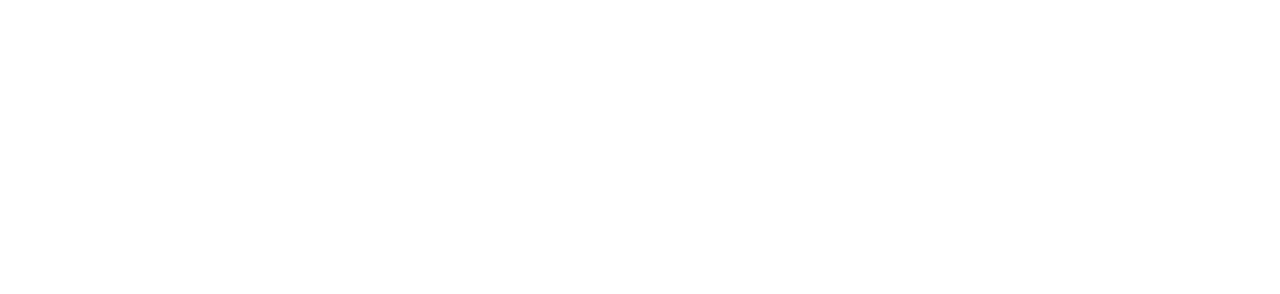
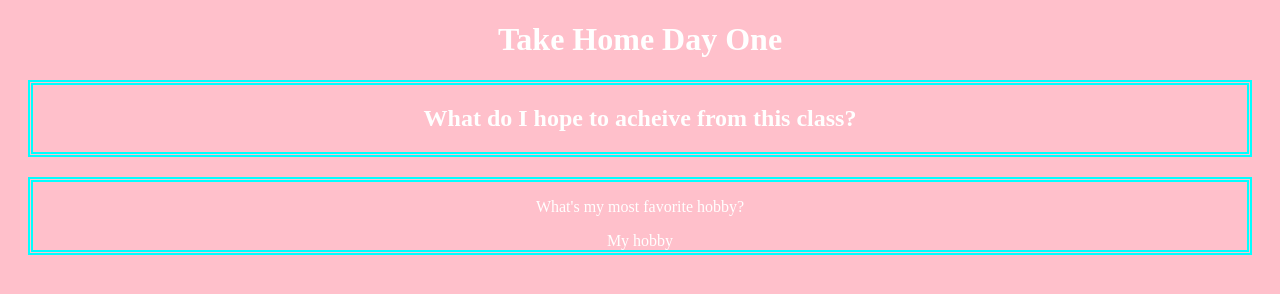
Before and after one commit to ngocaovien/js1, a plain HTML site: page index.html in a window 1280 px wide. Drawn offline with Linux system fonts and the light colour scheme.

Commit message:
finished take home

```diff
--- a/css/styles.css
+++ b/css/styles.css
@@ -0,0 +1,15 @@
+body {
+  background-color: pink;
+}
+.box{
+  border: double #0ff 5px;
+}
+.whiteText{
+  color:white;
+}
+.margin20px{
+  margin:20px;
+}
+.text-center{
+  text-align: center;
+}
--- a/index.html
+++ b/index.html
@@ -1,5 +1,6 @@
 <!DOCTYPE html>
 <html lang="en">
+
 <head>
   <meta charset="UTF-8">
   <meta name="viewport" content="width=device-width, initial-scale=1.0">
@@ -10,7 +11,21 @@
 </head>
 
 <body>
+  <div class="top text-center whiteText">
+    <h1>Take Home Day One</h1>
+  </div>
+  <div class="container">
+    <div class="row">
+      <div class="box whiteText margin20px text-center">
+        <h2>What do I hope to acheive from this class?</h2>
+      </div>
+      <div class="box whiteText margin20px text-center">
+        <P>What's my most favorite hobby?</P>
+        <div class="whiteText" Id="hobby">My hobby</div>
+      </div>
+    </div>
+  </div>
+  <script src="js/scripts.js"></script>
+</body>
 
-<script src="js/scripts.js"></script>
-</body>
 </html>
--- a/js/scripts.js
+++ b/js/scripts.js
@@ -9,3 +9,10 @@ console.log(myName);
 
  // var myName => function declaration
  // = "name" => function definition
+var myHope = "From taking this class, I hope that I will be able to make cool websites.";
+var myHobby = "My favorite hobby is, wait for it, slacking off. Kidding. I like to cook. I'm a retired carnivore.";
+
+console.log(myHope);
+console.log(myHobby);
+
+var elHope = document.getElementById("hope");
```
